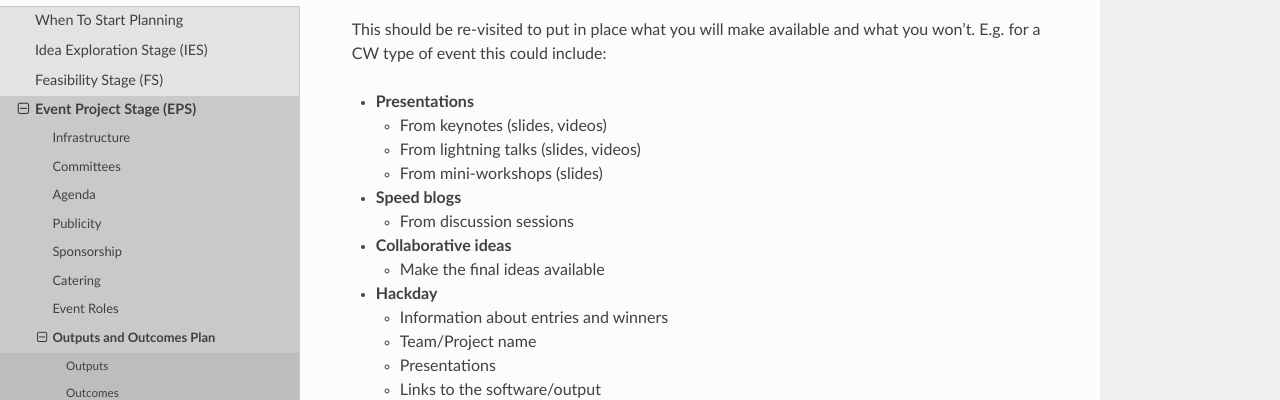
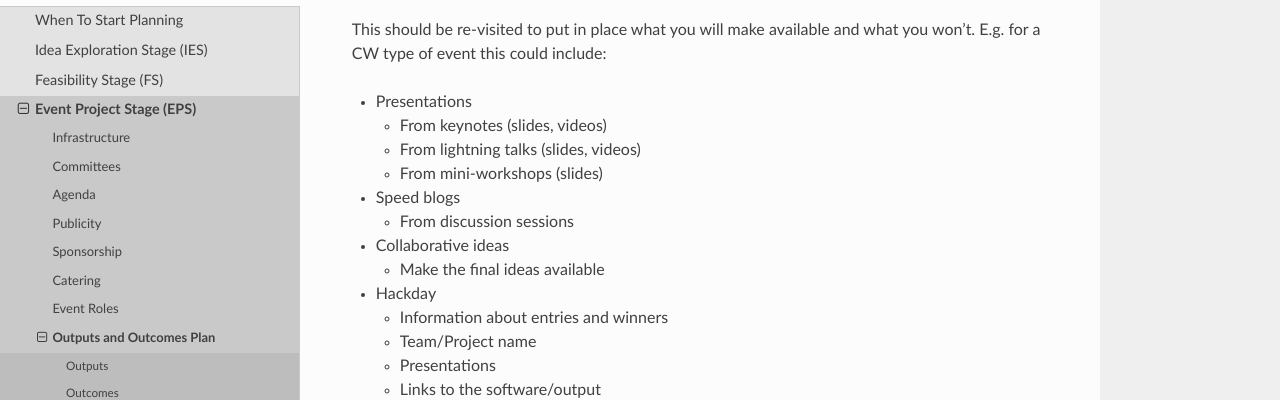
Before and after one commit to softwaresaved/event-organisation-guide, a Sphinx documentation site: the page built from docs/eog/eps-outputs-and-outcomes.rst, in a window 1280 px wide. Shown: the part 222-622 px from the top of the page. Built offline with Sphinx 7.4.7 and the Read the Docs theme 2.0.0, drawn with Linux system fonts in a browser that asks for light colours.

Commit message:
Unbolded bullet points for consistency

```diff
--- a/docs/eog/eps-outputs-and-outcomes.rst
+++ b/docs/eog/eps-outputs-and-outcomes.rst
@@ -6,21 +6,21 @@ Outputs
 *******
 This should be re-visited to put in place what you will make available and what you won’t.  E.g. for a CW type of event this could include:
 
-* **Presentations**
+* Presentations
 
   * From keynotes (slides, videos)
   * From lightning talks  (slides, videos)
   * From mini-workshops (slides)
 
-* **Speed blogs**
+* Speed blogs
 
   * From discussion sessions
 
-* **Collaborative ideas**
+* Collaborative ideas
 
   * Make the final ideas available
 
-* **Hackday**
+* Hackday
 
   * Information about entries and winners
   * Team/Project name
```
